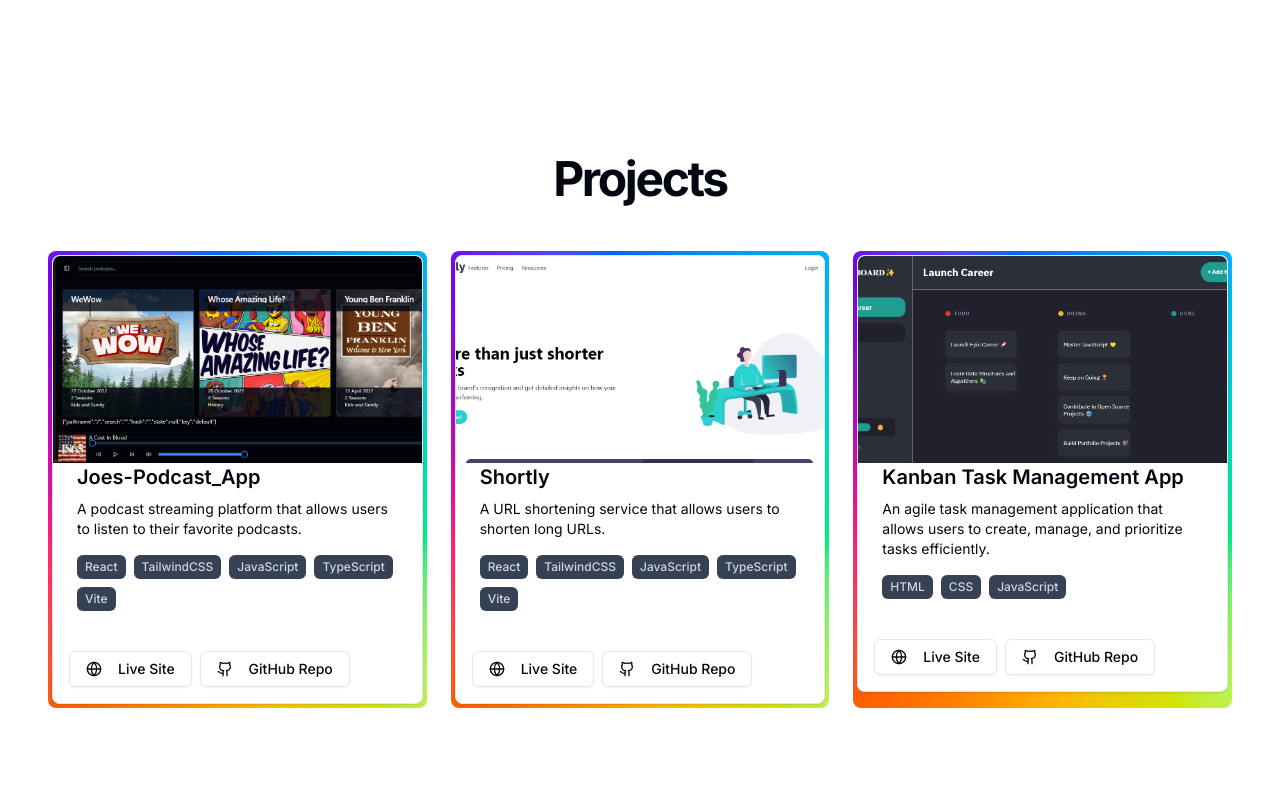
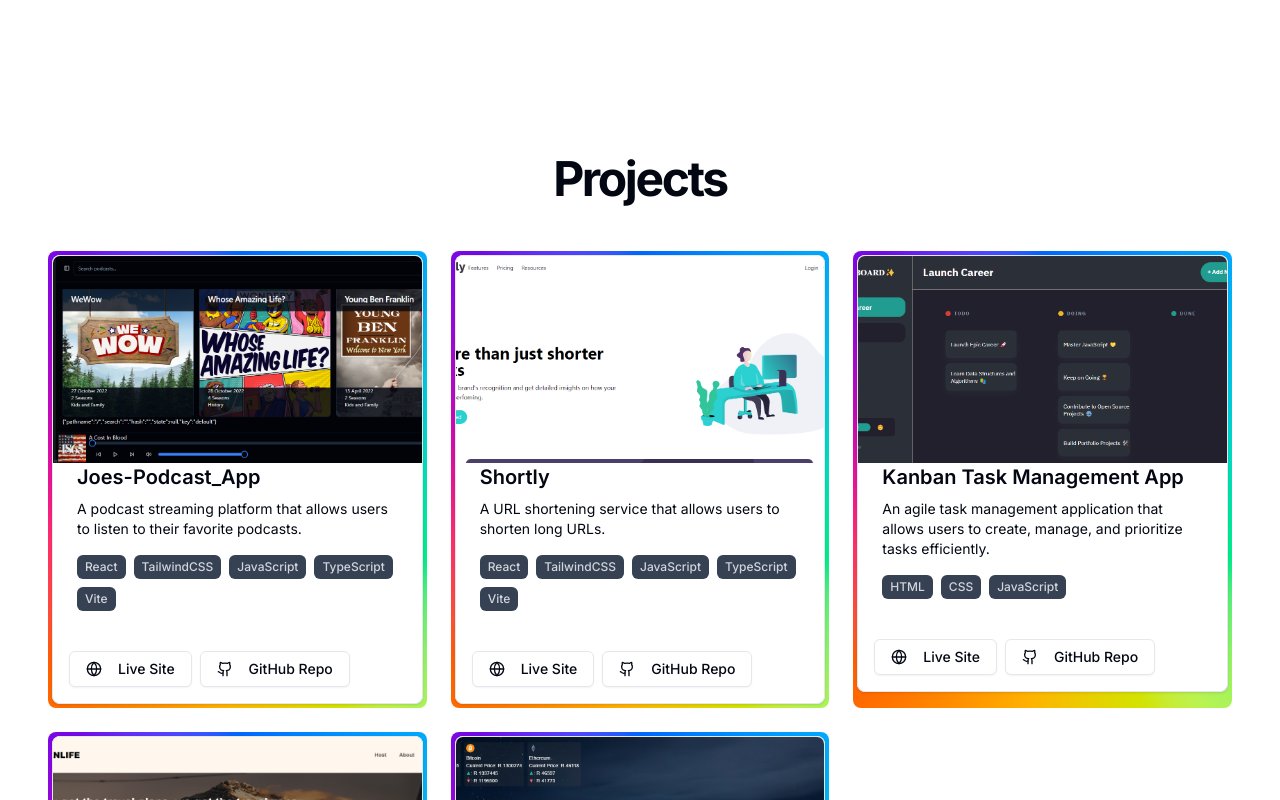
Before and after one commit to TraderJoe97/Portfolio, a Next.js app in the folder portfolio/: page / in a window 1280 px wide. Shown: the part 2000-2800 px from the top of the page. Built offline with nearby package versions, Linux system fonts and the light colour scheme.

Commit message:
add more projects

```diff
--- a/portfolio/src/app/page.tsx
+++ b/portfolio/src/app/page.tsx
@@ -143,6 +143,22 @@ export default function Home() {
                   githubRepo="https://github.com/TraderJoe97/CS20230347_WFO2407_Group-B_Joseph-Monakedi_JSL11.git"
                   technologies={["HTML", "CSS", "JavaScript"]}
                 />
+                <ProjectCard
+                  title="Joes van life"
+                  description="a van rental platform that allows users to browse and rent vans."
+                  image="/screencapture-joesvanlife-netlify-app-2025-02-27-00_41_11.png"
+                  liveSite="https://joesvanlife.netlify.app/"
+                  githubRepo="https://github.com/TraderJoe97/CS20230347_WFO2407_Group-B_Joseph-Monakedi_DJS08"
+                  technologies={["React", "tailwindCSS", "JavaScript","React-Router"]}
+                />
+                <ProjectCard
+                  title="Web Dashboard"
+                  description="a web dashboard that uses APIs to display real-time data."
+                  image="/brave_screenshot_dashboard.png"
+                  liveSite="https://traderjoe97.github.io/Module_09_CS20230347_WFO2407_Group-B_Joseph-Monakedi_JSL09/"
+                  githubRepo="https://github.com/TraderJoe97/Module_09_CS20230347_WFO2407_Group-B_Joseph-Monakedi_JSL09"
+                  technologies={["React", "tailwindCSS", "JavaScript","React-Router"]}
+                />
               </div>
             </div>
           </section>
```
Also changed, not shown: portfolio/public/screencapture-joesvanlife-netlify-app-2025-02-27-00_41_11.png (added).
